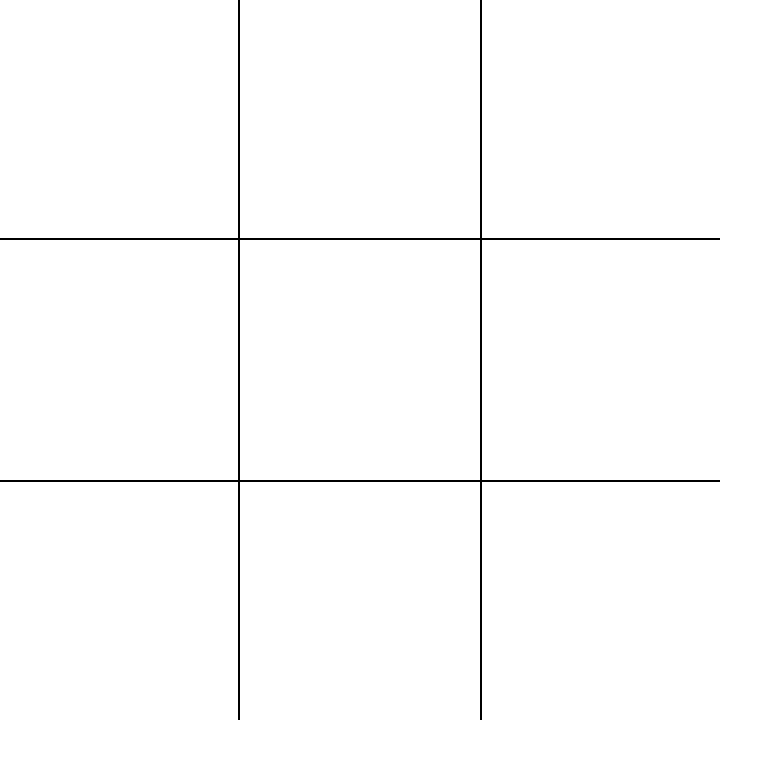
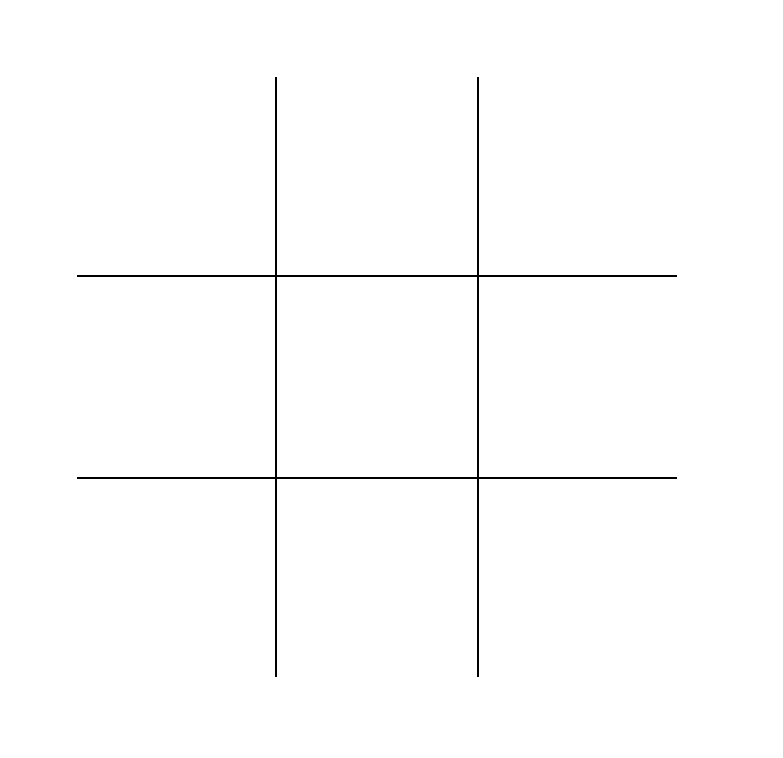
Before and after one commit to ethanstrominger/tic-tac-toe-client, a website built with webpack: page index.html in a window 1280 px wide. Shown: the whole page, without its empty margins (0-783 px from the left). Built offline with nearby package versions, Linux system fonts and the light colour scheme.

Commit message:
Add padding around board

```diff
--- a/assets/styles/index.scss
+++ b/assets/styles/index.scss
@@ -1,6 +1,10 @@
 @import '~bootstrap/scss/bootstrap';
 
 $border-color: #000;
+
+.board {
+  padding: 6vw;
+}
 
 .row {
   display: flex;
@@ -13,11 +17,11 @@ $border-color: #000;
   border-color: $border-color;
   border-width: 2px;
   font-size: 20vmin;
-  height: 30vmin;
+  height: 25vmin;
   margin: 0;
   padding: 0 2vw;
   text-align: center;
-  width: 30vmin;
+  width: 25vmin;
 }
 
 .column-left {
--- a/index.html
+++ b/index.html
@@ -12,6 +12,7 @@
       <script src="public/application.js" type="text/javascript" charset="utf-8" defer></script>
     </head>
     <body>
+      <div class="board">
         <div class="row">
           <div id="cell0" class="cell row-top column-left"></div>
           <div id="cell1" class="cell row-top"></div>
@@ -27,5 +28,6 @@
           <div id="cell7" class="cell row-bottom"></div>
           <div id="cell8" class="cell row-bottom column-right"></div>
         </div>
+      </div>
     </body>
 </html>
```
Lines whose indentation alone changed are shown as unchanged.
